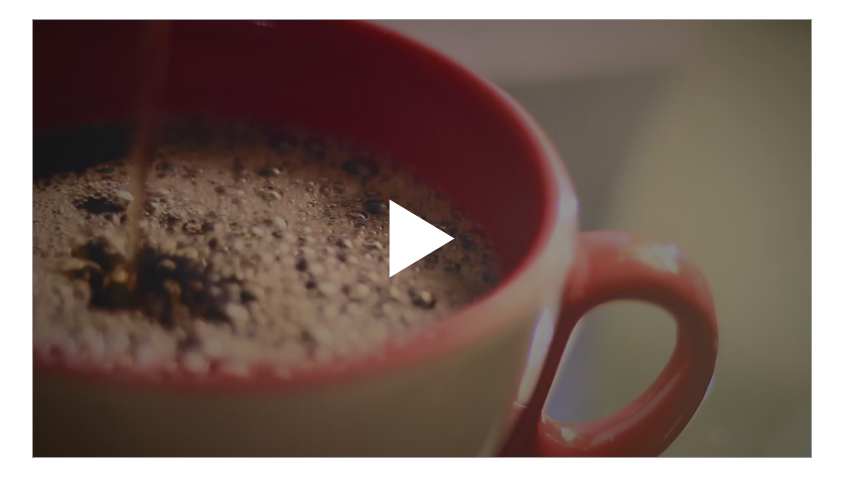
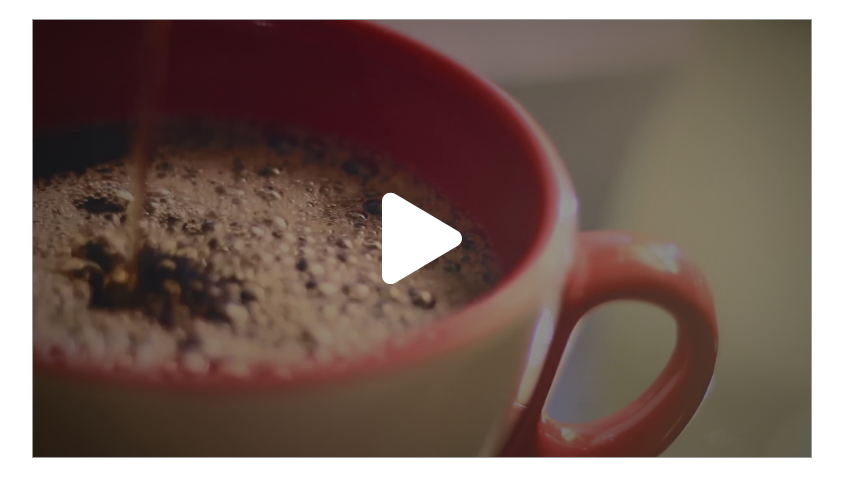
Before and after one commit to dbtlr/raw-player, a website built with webpack: page src/index.html in a window 1280 px wide. Shown: the part 79-576 px from the top of the page, without its empty margins (218-1061 px from the left). Built offline with nearby package versions, Linux system fonts and the light colour scheme.

Commit message:
Added icons from the FontAwesome 5 free collection

```diff
--- a/src/components/Player.js
+++ b/src/components/Player.js
@@ -16,7 +16,7 @@ export default class Player {
   }
 
   loadVideo() {
-    const video = new Video(this.options.src, true, this.options.loop);
+    const video = new Video(this.options.src, true, this.options.loop === 'true');
     this.player.appendChild(video.render());
   }
 
@@ -27,7 +27,7 @@ export default class Player {
     this.player.setAttribute('class', 'raw-player');
     this.player.style = `width:${this.targetWidth}px;height:${this.targetHeight}px;`;
 
-    if (this.options.autoPlay) {
+    if (this.options.autoPlay === 'true') {
       self.loadVideo();
     } else {
       const posterOverlay = new PosterOverlay(this.options.poster);
--- /dev/null
+++ b/src/components/icons/Icon.js
@@ -0,0 +1,58 @@
+
+export default class Icon {
+  getIconName() {
+    return 'default-icon';
+  }
+
+  getScreenReaderText() {
+    return '';
+  }
+
+  getSvgPath() {
+    return '';
+  }
+
+  getViewBox() {
+    return '0 0 448 512';
+  }
+
+  render() {
+    const icon = document.createElement('div');
+    const svg = document.createElementNS('http://www.w3.org/2000/svg', 'svg');
+    const title = document.createElement('title');
+    const path = document.createElementNS('http://www.w3.org/2000/svg', 'path');;
+
+    svg.setAttribute('version', '1.1');
+    svg.setAttribute('viewBox', this.getViewBox());
+
+    icon.setAttribute('class', 'rp__icon rp__' + this.getIconName());
+    title.setAttribute('class', 'rp__screen-reader-text');
+    title.innerHtml = this.getScreenReaderText();
+
+    path.setAttribute('d', this.getSvgPath());
+
+    svg.appendChild(title);
+    svg.appendChild(path);
+    icon.appendChild(svg);
+
+    icon.addEventListener('click', this.handleClick.bind(this));
+
+    this.elem = icon;
+
+    return icon;
+  }
+
+  remove() {
+    this.elem.remove();
+  }
+
+  onClick(func) {
+    this.onClickEvent = func;
+  }
+
+  handleClick() {
+    if (typeof this.onClickEvent === 'function') {
+      this['onClickEvent']();
+    }
+  }
+}
--- a/src/components/icons/PlayIcon.js
+++ b/src/components/icons/PlayIcon.js
@@ -1,42 +1,25 @@
 
-export default class PlayIcon {
-  render() {
-    const icon = document.createElement('div');
-    const svg = document.createElementNS('http://www.w3.org/2000/svg', 'svg');
-    const title = document.createElement('title');
-    const path = document.createElementNS('http://www.w3.org/2000/svg', 'path');;
+import Icon from './Icon';
 
-    svg.setAttribute('version', '1.1');
-    svg.setAttribute('viewBox', '0 0 20 20');
-
-    icon.setAttribute('class', 'rp__icon rp__play-icon');
-    title.setAttribute('class', 'rp__screen-reader-text');
-    title.innerHtml = 'Play Video';
-
-    path.setAttribute('d', 'M5 4l10 6-10 6v-12z');
-
-    svg.appendChild(title);
-    svg.appendChild(path);
-    icon.appendChild(svg);
-
-    icon.addEventListener('click', this.handleClick.bind(this));
-
-    this.elem = icon;
-
-    return icon;
+/**
+ * This Icon was borrowed from the FontAwesome 5 free collection
+ *
+ * The original can be found here: https://fontawesome.com/icons/play?style=solid
+ */
+export default class PlayIcon extends Icon {
+  getIconName() {
+    return 'play-icon';
   }
 
-  remove() {
-    this.elem.remove();
+  getScreenReaderText() {
+    return 'Play Video';
   }
 
-  onClick(func) {
-    this.onClickEvent = func;
+  getSvgPath() {
+    return 'M424.4 214.7L72.4 6.6C43.8-10.3 0 6.1 0 47.9V464c0 37.5 40.7 60.1 72.4 41.3l352-208c31.4-18.5 31.5-64.1 0-82.6z';
   }
 
-  handleClick() {
-    if (typeof this.onClickEvent === 'function') {
-      this['onClickEvent']();
-    }
+  getViewBox() {
+    return '0 0 448 512';
   }
 }
--- a/src/index.html
+++ b/src/index.html
@@ -35,8 +35,8 @@
       <h1>Raw Player Testbed</h1>
       <video
         class="raw-player"
-        autoplay="true"
-        loop="true"
+        autoplay="false"
+        loop="false"
         poster="https://github.com/dbtlr/raw-player/raw/master/dist/coffee-poster.png"
         src="https://github.com/dbtlr/raw-player/raw/master/dist/coffee.mp4"
       ></video>
--- a/src/player.css
+++ b/src/player.css
@@ -93,7 +93,7 @@
 
 .raw-player .rp__poster .rp__icon svg,
 .raw-player .rp__video .rp__video-overlay .rp__icon svg {
-  width: 130px;
+  width: 80px;
 }
 
 .raw-player .rp__icon path {
```
Also changed, not shown: src/components/icons/ExpandIcon.js (added, +25 -0 lines), src/components/icons/PauseIcon.js (+15 -32 lines), src/components/icons/SettingsIcon.js (added, +25 -0 lines), src/components/icons/VolumeIcon.js (added, +25 -0 lines), README.md.
